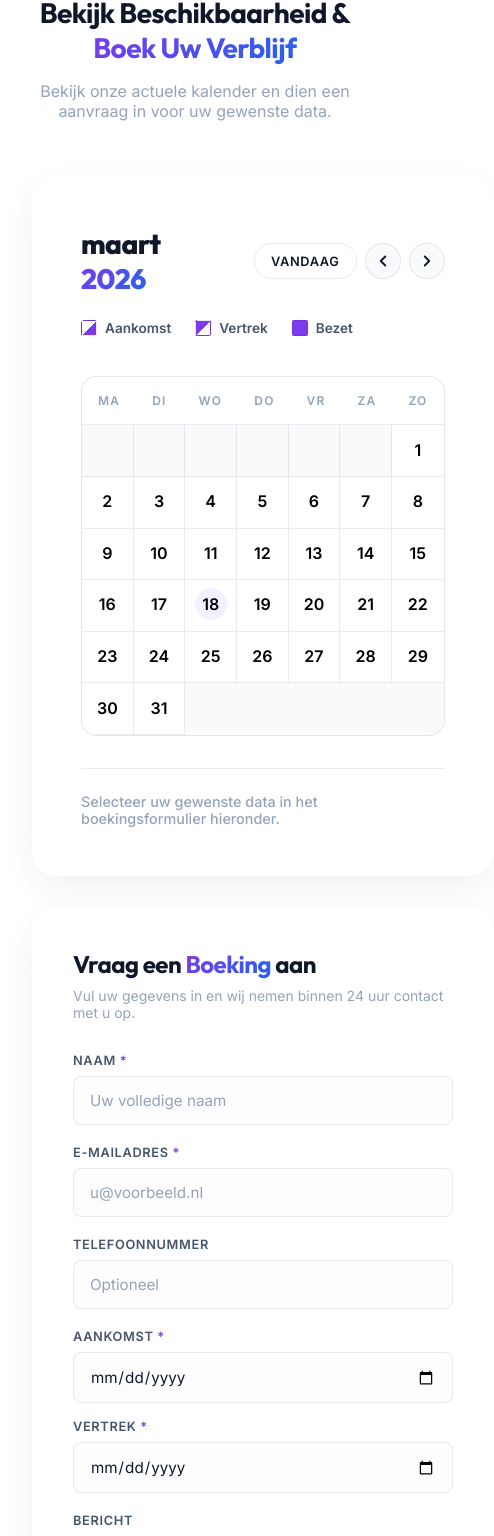
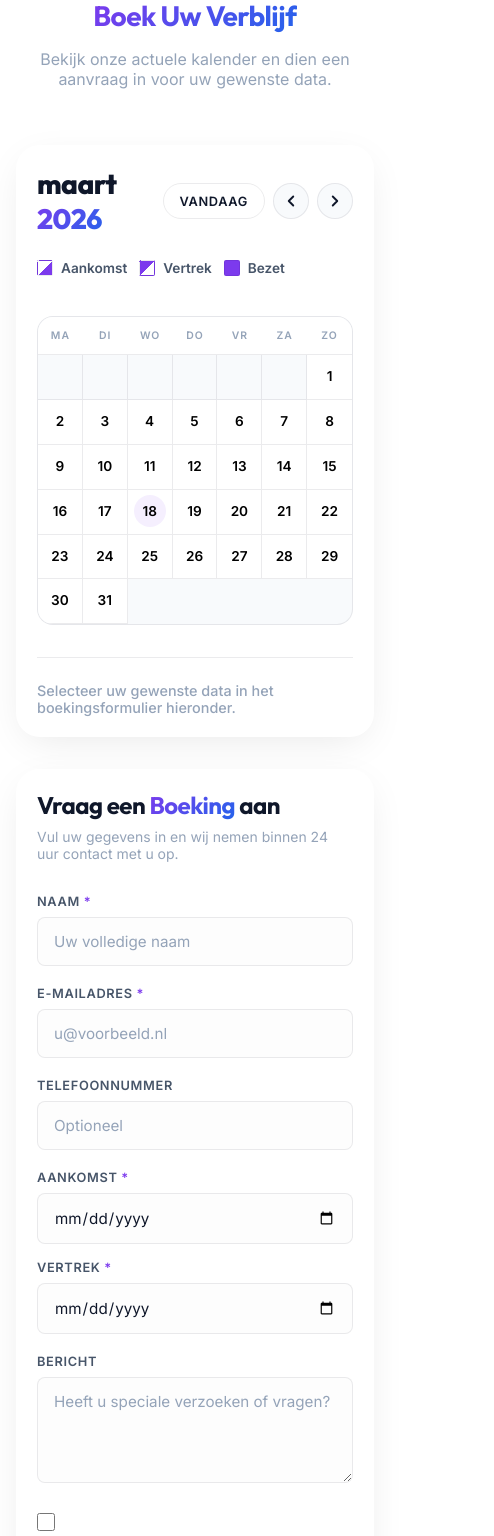
Before and after one commit to vincecoppens04/diamare86, a Vue app: page /calendar in a window 390 px wide. Shown: the part 170-1706 px from the top of the page, 494 px wide, since content can reach past the window. Built offline with nearby package versions, Linux system fonts and the light colour scheme; no server answers; the database is empty.

Commit message:
mobile version, small fixes

```diff
--- a/src/components/BookingForm.vue
+++ b/src/components/BookingForm.vue
@@ -204,6 +204,12 @@ const handleSubmit = async () => {
   padding: 2.5rem;
 }
 
+@media (max-width: 768px) {
+  .booking-form-container {
+    padding: 1.25rem;
+  }
+}
+
 .form-header {
   margin-bottom: 2rem;
 }
@@ -370,6 +376,7 @@ label {
   font-weight: 500 !important;
   color: var(--text-primary) !important;
   letter-spacing: normal !important;
+  flex-wrap: wrap; /* Ensure wrapping on mobile */
 }
 
 .terms-label input[type="checkbox"] {
--- a/src/components/Calendar.vue
+++ b/src/components/Calendar.vue
@@ -239,6 +239,12 @@ const calendarDays = computed(() => {
   border-radius: var(--radius-lg);
 }
 
+@media (max-width: 768px) {
+  .calendar-container {
+    padding: 1.25rem;
+  }
+}
+
 .cal-header {
   display: flex;
   flex-direction: column;
@@ -308,6 +314,15 @@ const calendarDays = computed(() => {
   display: flex;
   flex-wrap: wrap;
   gap: 1.5rem;
+}
+
+@media (max-width: 640px) {
+  .cal-legend {
+    gap: 0.75rem;
+  }
+  .legend-item {
+    font-size: 0.75rem;
+  }
 }
 
 .legend-item {
@@ -409,6 +424,13 @@ const calendarDays = computed(() => {
   z-index: 2;
 }
 
+@media (max-width: 480px) {
+  .day-number { font-size: 0.85rem; }
+  .day-price { font-size: 0.55rem; }
+  .day-cell { padding: 0.25rem; }
+  .weekday { padding: 0.75rem 0.25rem; font-size: 0.65rem; }
+}
+
 .padding-day {
   background: var(--bg-secondary);
 }
--- a/src/pages/CalendarPage.vue
+++ b/src/pages/CalendarPage.vue
@@ -27,6 +27,12 @@ import BookingForm from '../components/BookingForm.vue'
   max-width: 1200px;
   margin: 0 auto;
   padding: 4rem 2rem;
+}
+
+@media (max-width: 768px) {
+  .calendar-page {
+    padding: 2rem 1rem;
+  }
 }
 
 .page-hero {
```
